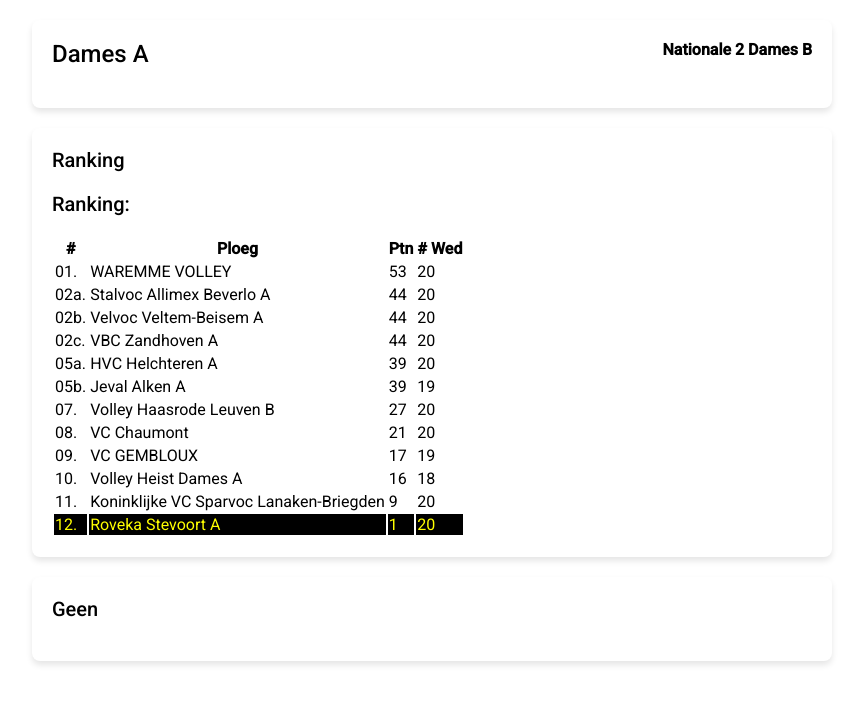
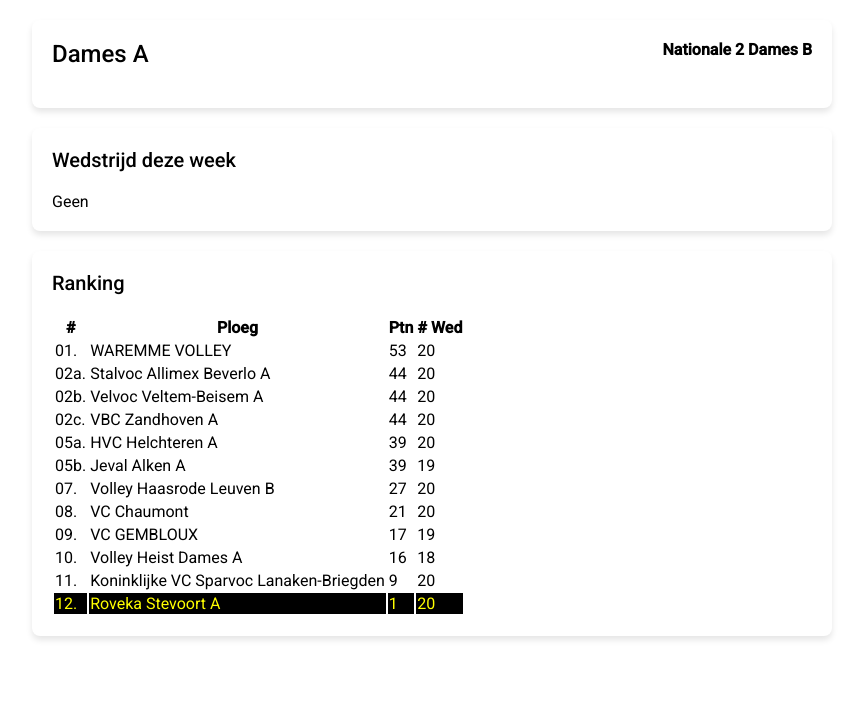
Before and after one commit to peterdouce/volley-ranking, a plain HTML site: page material/index.html in a window 1280 px wide. Shown: the whole page, without its empty margins (208-1071 px from the left). Drawn offline with Linux system fonts and the light colour scheme.

Commit message:
layout modifs

```diff
--- a/material/index.html
+++ b/material/index.html
@@ -15,12 +15,13 @@
             <div class="team-picture" id="teamPicture"></div>
         </div>
         <div class="card">
+            <h3 id="gamesThisWeekHeading"></h3>
+            <div id="gamesNone"></div>
+            <table class="table" id="gamesBody"></table>
+        </div>
+        <div class="card">
             <h3>Ranking</h3>
             <div id="ranking"></div>
-        </div>
-        <div class="card">
-            <h3 id="gamesThisWeekHeading"></h3>
-            <table class="table" id="gamesBody"></table>
         </div>
     </div>
     <script src="script.js"></script>
--- a/material/script.js
+++ b/material/script.js
@@ -5,7 +5,8 @@ document.addEventListener("DOMContentLoaded", function() {
         teamPicture: document.getElementById('teamPicture'),
         ranking: document.getElementById('ranking'),
         gamesThisWeekHeading: document.getElementById('gamesThisWeekHeading'),
-        gamesBody: document.getElementById('gamesBody')
+        gamesBody: document.getElementById('gamesBody'),
+        gamesNone: document.getElementById('gamesNone')
     };
 
     function fetchDataAndRender() {
@@ -54,7 +55,6 @@ document.addEventListener("DOMContentLoaded", function() {
             if (team.showRanking) {
                 const rankingHTML = generateRankingHTML(team.ranking);
                 elements.ranking.innerHTML = `
-                    <h3>Ranking:</h3>
                     <table>
                         <thead>
                             <tr>
@@ -87,11 +87,12 @@ document.addEventListener("DOMContentLoaded", function() {
 
         function renderGamesThisWeek(team) {
             const gamesThisWeek = team.gamesThisWeek;
+            elements.gamesThisWeekHeading.textContent = gamesThisWeek.length <= 1 ? 'Wedstrijd deze week' : 'Wedstrijden deze week';
             if (gamesThisWeek.length > 0) {
-                elements.gamesThisWeekHeading.textContent = gamesThisWeek.length === 1 ? 'Wedstrijd deze week' : 'Wedstrijden deze week';
+                elements.gamesNone.textContent = '';
                 renderGamesTable(gamesThisWeek);
             } else {
-                elements.gamesThisWeekHeading.textContent = 'Geen';
+                elements.gamesNone.textContent = 'Geen';
                 elements.gamesBody.innerHTML = '';
             }
         }
--- a/material/styles.css
+++ b/material/styles.css
@@ -47,6 +47,7 @@ body {
 
 .table th {
     background-color: #f5f5f5;
+    width: auto;
 }
 
 .table tbody tr:nth-child(even) {
```
